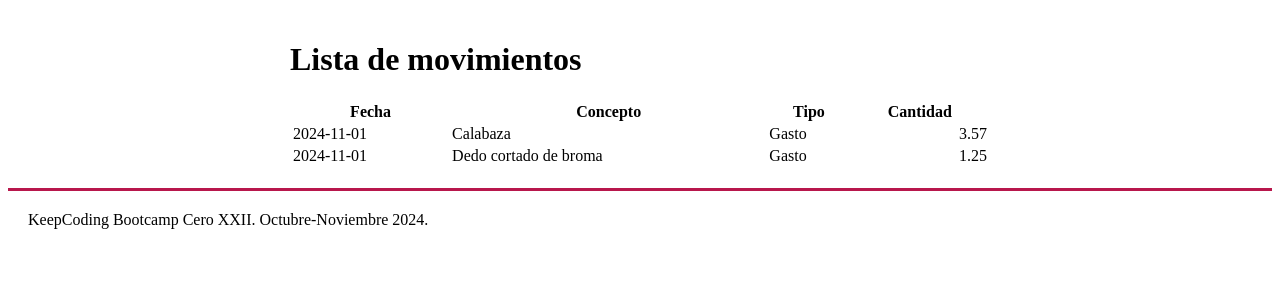
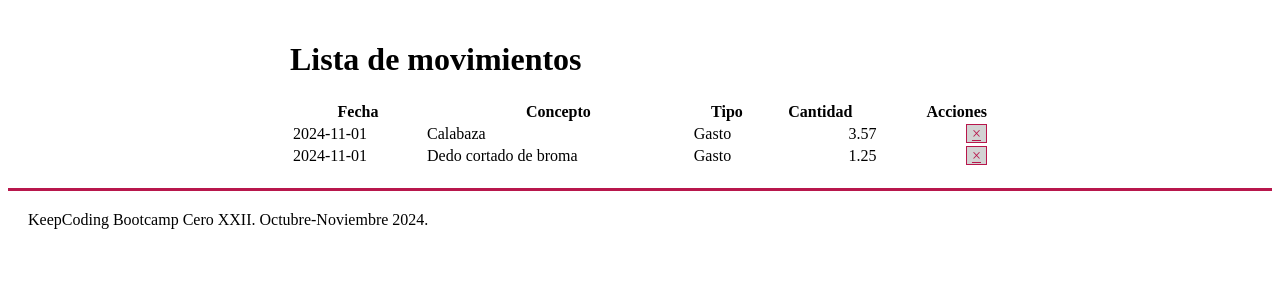
Before and after one commit to claudiadevis/flask_sql_v2, a Flask app: page / in a window 1280 px wide. Shown: the part 113-413 px from the top of the page. Run offline with Flask 3, Linux system fonts and the light colour scheme; data comes from the database, SQL or seed files in the repository.

Commit message:
feat: botón eliminar

```diff
--- a/balance/models.py
+++ b/balance/models.py
@@ -83,6 +83,8 @@ class Movimiento:
         concepto = dict_mov.get('concepto', 'Gastos varios')
         tipo = dict_mov.get('tipo', 'G')
         cantidad = dict_mov.get('cantidad', 0)
+
+        self.id = dict_mov.get('id')
 
         try:
             self.fecha = date.fromisoformat(fecha)
--- a/balance/static/css/styles.css
+++ b/balance/static/css/styles.css
@@ -48,7 +48,8 @@ header {
   margin: 0;
 }
 
-.tabla .numero {
+.tabla .numero,
+.tabla .acciones {
   text-align: right;
 }
 
@@ -69,3 +70,16 @@ header {
   padding: 20px;
   border-top: var(--standard-border);
 }
+
+.acciones .mini-boton {
+  border: solid thin var(--primary-color);
+  padding: 0 5px;
+  background-color: lightgray;
+  color: var(--primary-color);
+}
+
+.acciones a.mini-boton:hover {
+  text-decoration: none;
+  color: white;
+  background-color: var(--primary-color);
+}
--- a/balance/templates/inicio.html
+++ b/balance/templates/inicio.html
@@ -16,6 +16,7 @@
     <th class="cabecera">Concepto</th>
     <th class="cabecera">Tipo</th>
     <th class="cabecera">Cantidad</th>
+    <th class="cabecera acciones">Acciones</th>
   </tr>
   {% if movs %}
   {% for m in movs %}
@@ -36,6 +37,9 @@
       {% endif %}
     </td>
     <td class="dato numero">{{ m.cantidad }}</td>
+    <td class="acciones">
+      <a href="/eliminar/{{ m.id }}" class="mini-boton">&times;</a>
+    </td>
   </tr>
   {% if m.has_errors %}
   <tr>
```
